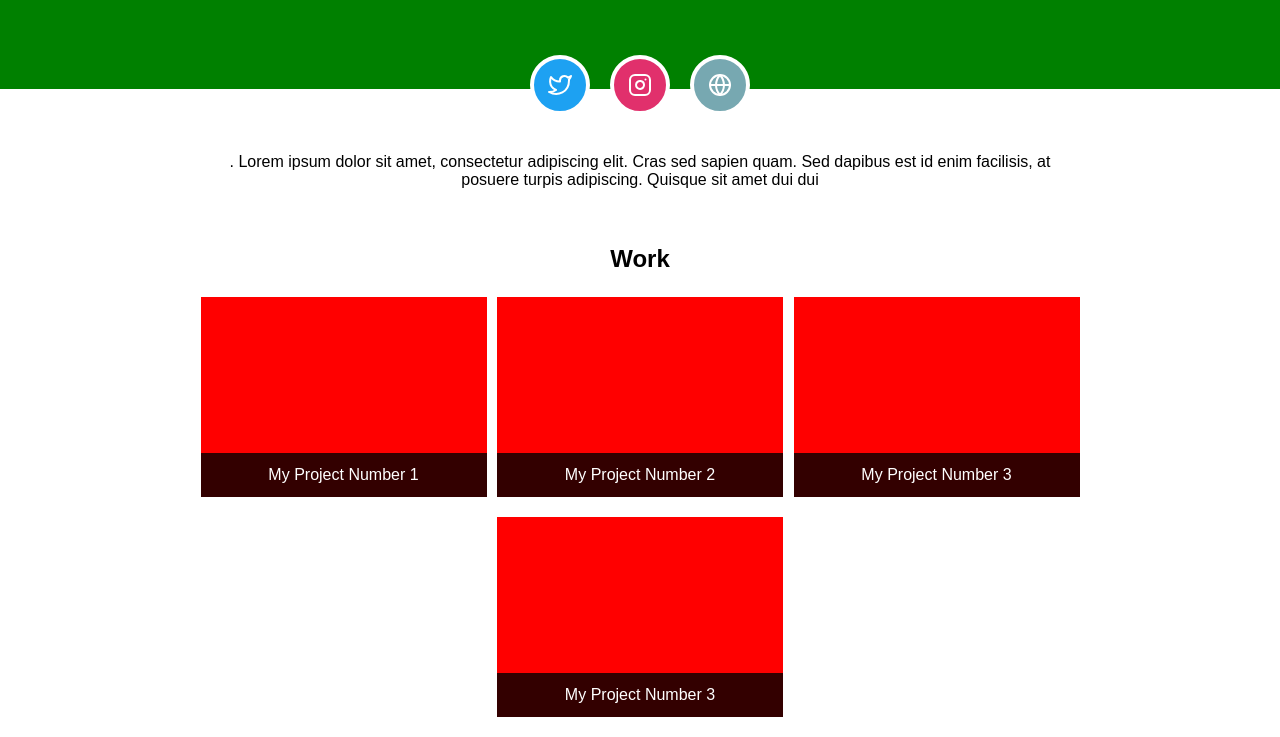
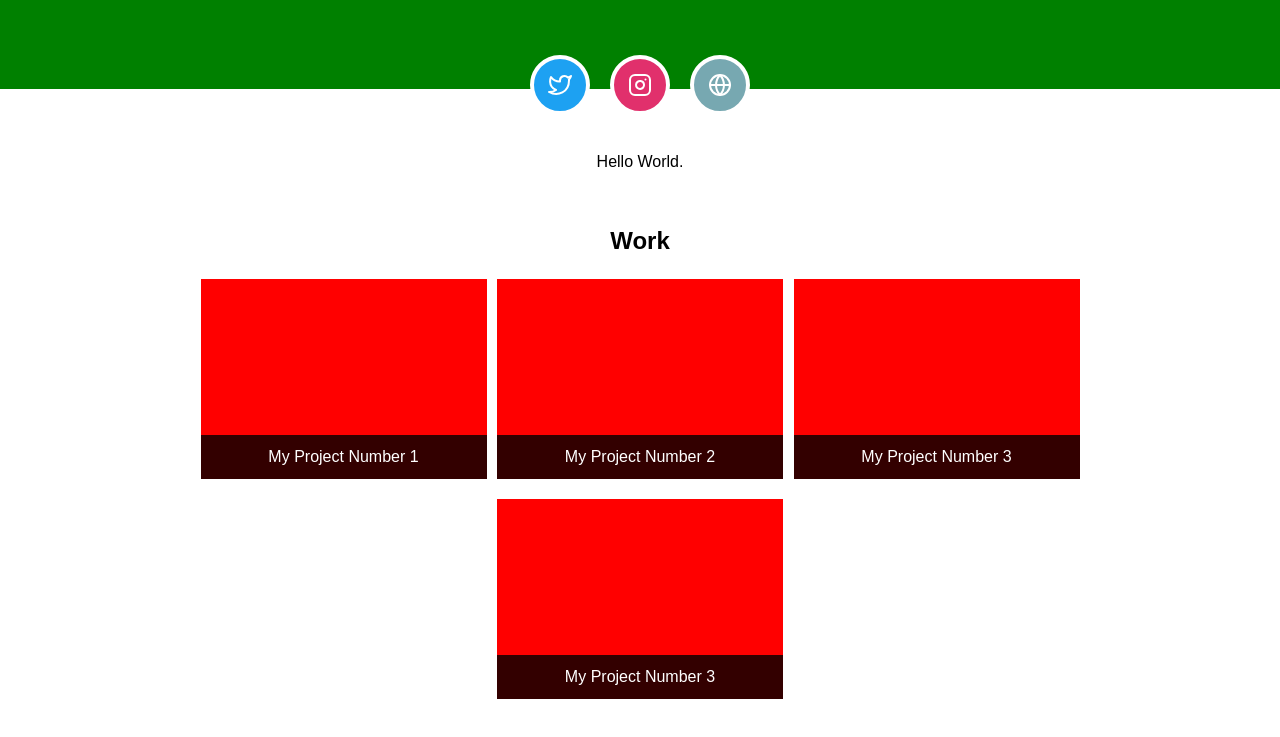
Before and after one commit to mardirousi/personalsite, a plain HTML site: page index.html in a window 1280 px wide. Shown: the part 186-923 px from the top of the page. Drawn offline with Linux system fonts and the light colour scheme.

Commit message:
Updated teh about section.

```diff
--- a/index.html
+++ b/index.html
@@ -30,8 +30,7 @@
   <!-- About You -->
   <main>
     <section class="about">
-      <p>. Lorem ipsum dolor sit amet, consectetur adipiscing elit. Cras sed sapien quam. Sed dapibus est id enim facilisis,
-        at posuere turpis adipiscing. Quisque sit amet dui dui
+      <p>Hello World.
       </p>
     </section>
     <!-- Your Projects -->
```
